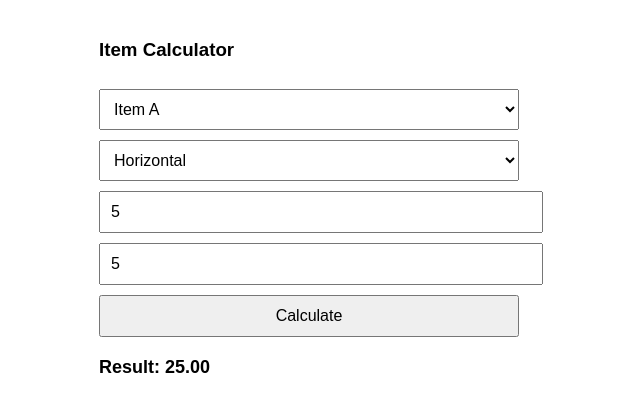
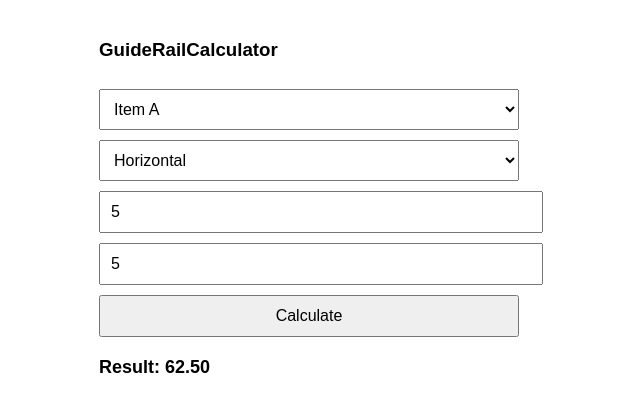
Before and after one commit to gaacek123-jpg/test, a plain HTML site: page index.html in a window 1280 px wide. Both pictures are taken after typing "5", "5" into the empty fields and a click on the button "Calculate". Shown: the full height of the page, 331-971 px from the left. Drawn offline with Linux system fonts and the light colour scheme.

Commit message:
Update index.html

```diff
--- a/index.html
+++ b/index.html
@@ -1,9 +1,8 @@
-
 <!DOCTYPE html>
 <html>
 <head>
 <meta name="viewport" content="width=device-width, initial-scale=1">
-<title>Calculator</title>
+<title>GuideRailCalculator</title>
 
 <style>
 body {
@@ -28,17 +27,17 @@ select, input, button {
 
 <body>
 
-<h3>Item Calculator</h3>
+<h3>GuideRailCalculator</h3>
 
 <select id="item">
-  <option value="1">Item A</option>
-  <option value="1.5">Item B</option>
-  <option value="2">Item C</option>
+  <option value="A">Item A</option>
+  <option value="B">Item B</option>
+  <option value="C">Item C</option>
 </select>
 
 <select id="orientation">
-  <option value="1">Horizontal</option>
-  <option value="1.2">Vertical</option>
+  <option value="horizontal">Horizontal</option>
+  <option value="vertical">Vertical</option>
 </select>
 
 <input type="number" id="v1" placeholder="Value 1">
@@ -49,9 +48,24 @@ select, input, button {
 <div class="result" id="out"></div>
 
 <script>
+function getConstant(item, orientation) {
+  // Mapa stałych dla każdej kombinacji
+  const constants = {
+    'A-horizontal': 2.5,
+    'A-vertical': 3.0,
+    'B-horizontal': 1.8,
+    'B-vertical': 2.2,
+    'C-horizontal': 4.0,
+    'C-vertical': 5.5
+  };
+
+  const key = `${item}-${orientation}`;
+  return constants[key] || 1; // domyślnie 1 jeśli nie znaleziono
+}
+
 function calc() {
-  const itemValue = Number(document.getElementById("item").value);
-  const orient = Number(document.getElementById("orientation").value);
+  const item = document.getElementById("item").value;
+  const orientation = document.getElementById("orientation").value;
   const v1 = Number(document.getElementById("v1").value);
   const v2 = Number(document.getElementById("v2").value);
 
@@ -60,7 +74,8 @@ function calc() {
     return;
   }
 
-  const result = v1 * v2 * itemValue * orient;
+  const constant = getConstant(item, orientation);
+  const result = v1 * v2 * constant;
   document.getElementById("out").innerText = "Result: " + result.toFixed(2);
 }
 </script>
```
